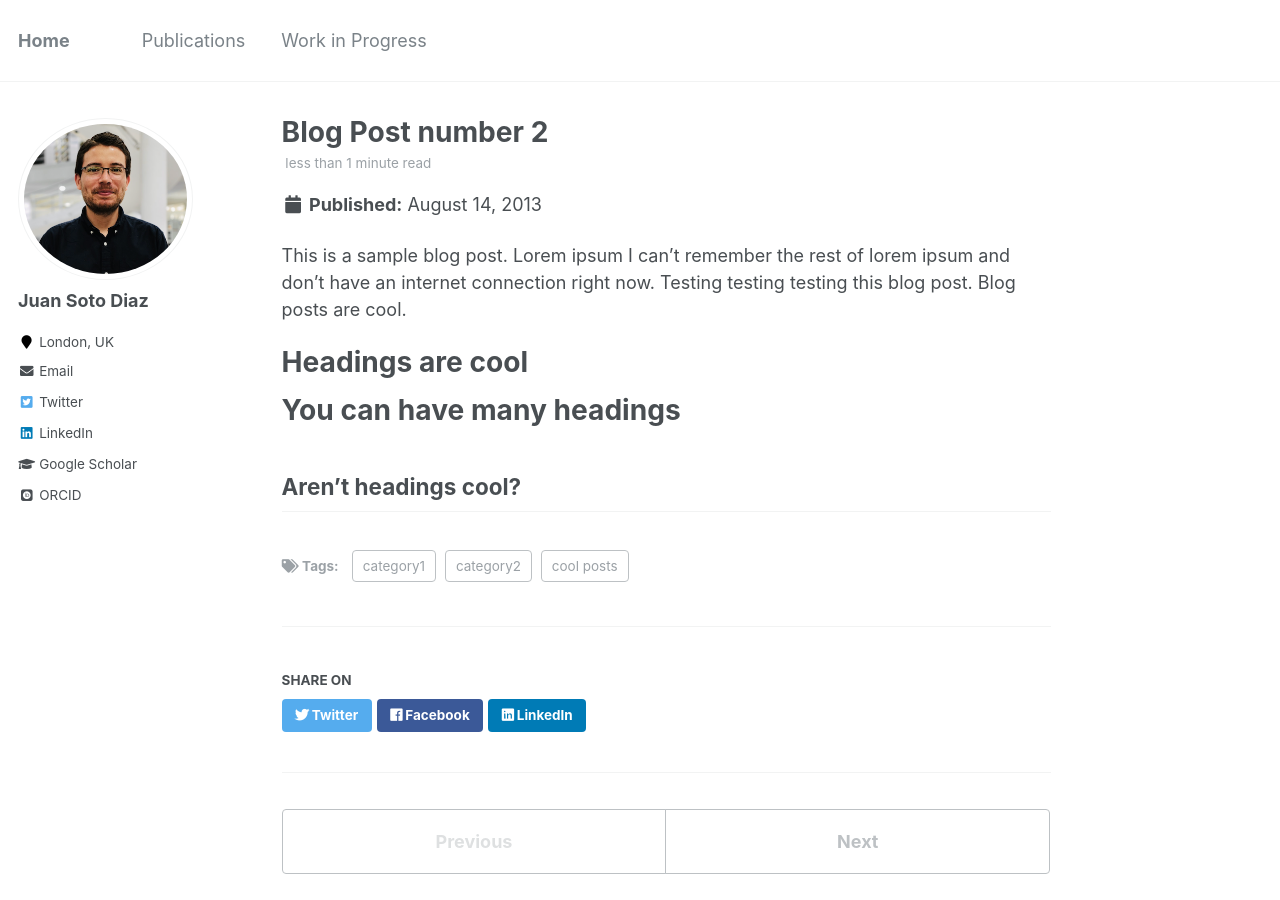
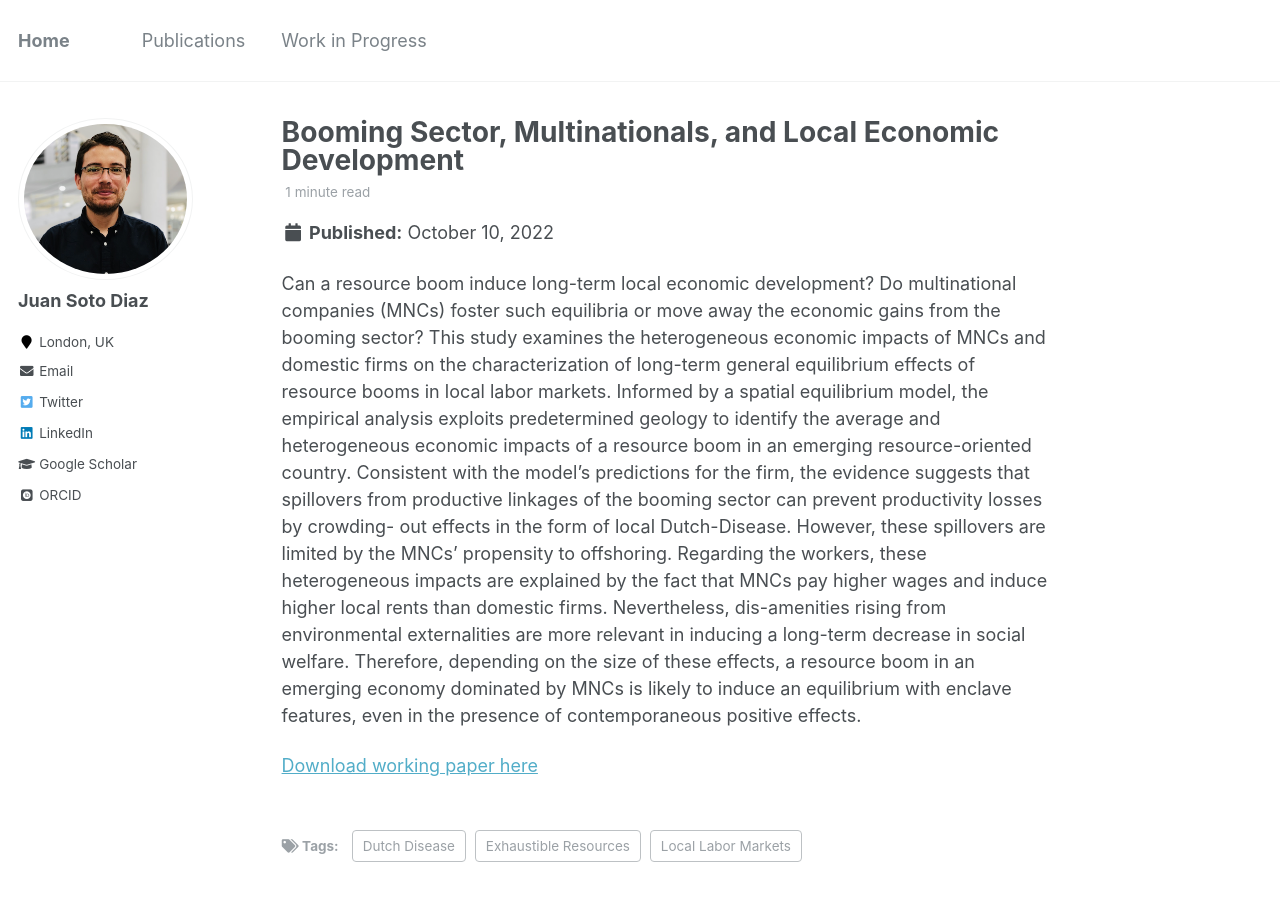
Before and after one commit to pedrofierroz87/pedrofierroz87.github.io, a Jekyll site: the page built from _posts/2013-08-14-blog-post-2.md, in a window 1280 px wide and 900 px high. Built offline with Jekyll 4.4.1, drawn with Linux system fonts in a browser that asks for light colours; some web fonts are replaced.

Commit message:
Update 2013-08-14-blog-post-2.md

```diff
--- a/_posts/2013-08-14-blog-post-2.md
+++ b/_posts/2013-08-14-blog-post-2.md
@@ -1,20 +1,13 @@
 ---
-title: 'Blog Post number 2'
-date: 2013-08-14
+title: 'Booming Sector, Multinationals, and Local Economic Development'
+date: 2022-10-10
 permalink: /posts/2013/08/blog-post-2/
 tags:
-  - cool posts
-  - category1
-  - category2
+  - Exhaustible Resources
+  - Dutch Disease
+  - Local Labor Markets
 ---
 
-This is a sample blog post. Lorem ipsum I can't remember the rest of lorem ipsum and don't have an internet connection right now. Testing testing testing this blog post. Blog posts are cool.
+Can a resource boom induce long-term local economic development? Do multinational companies (MNCs) foster such equilibria or move away the economic gains from the booming sector? This study examines the heterogeneous economic impacts of MNCs and domestic firms on the characterization of long-term general equilibrium effects of resource booms in local labor markets. Informed by a spatial equilibrium model, the empirical analysis exploits predetermined geology to identify the average and heterogeneous economic impacts of a resource boom in an emerging resource-oriented country. Consistent with the model’s predictions for the firm, the evidence suggests that spillovers from productive linkages of the booming sector can prevent productivity losses by crowding- out effects in the form of local Dutch-Disease. However, these spillovers are limited by the MNCs’ propensity to offshoring. Regarding the workers, these heterogeneous impacts are explained by the fact that MNCs pay higher wages and induce higher local rents than domestic firms. Nevertheless, dis-amenities rising from environmental externalities are more relevant in inducing a long-term decrease in social welfare. Therefore, depending on the size of these effects, a resource boom in an emerging economy dominated by MNCs is likely to induce an equilibrium with enclave features, even in the presence of contemporaneous positive effects.
 
-Headings are cool
-======
-
-You can have many headings
-======
-
-Aren't headings cool?
-------
+[Download working paper here](https://rdcu.be/cW9RS)
```
